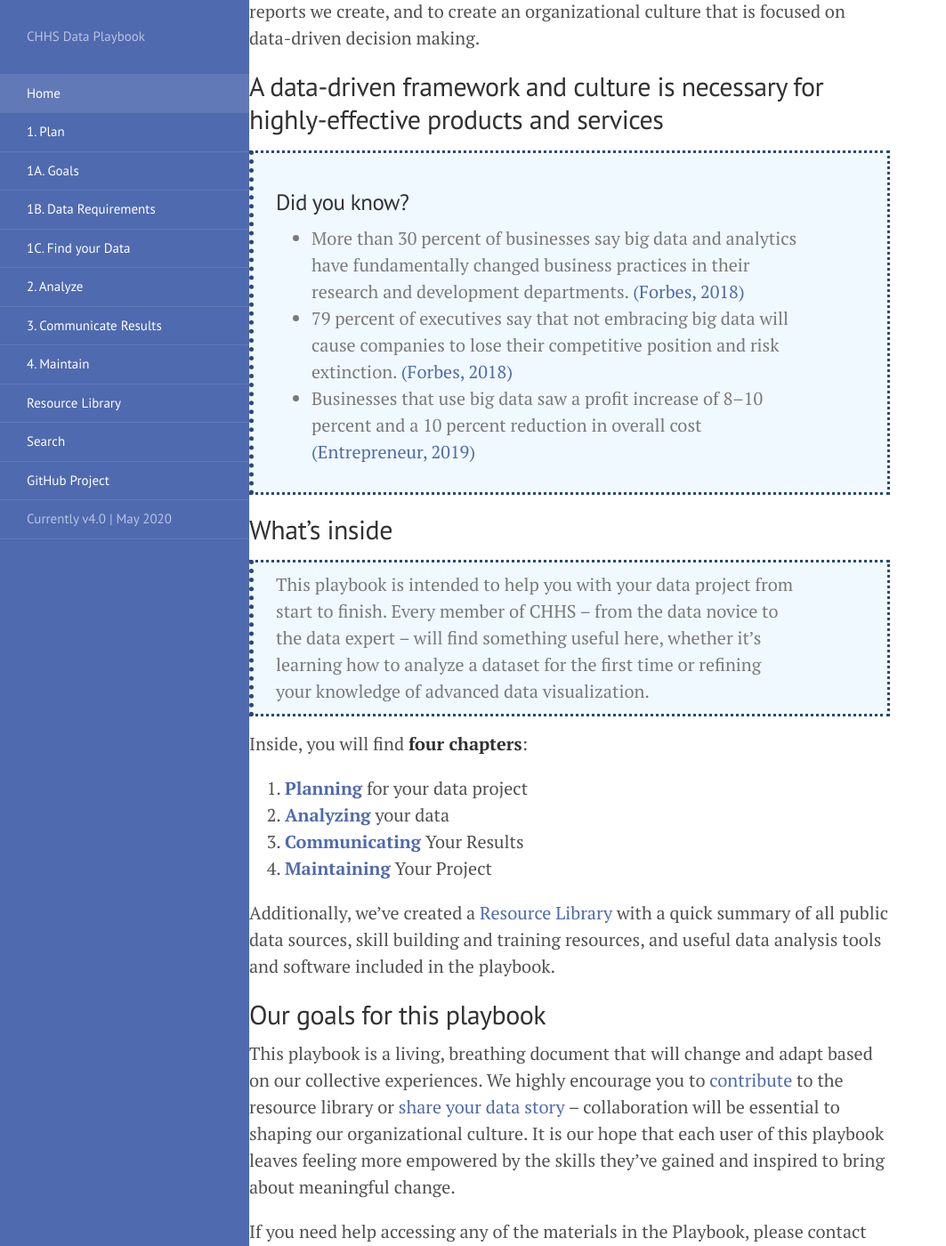
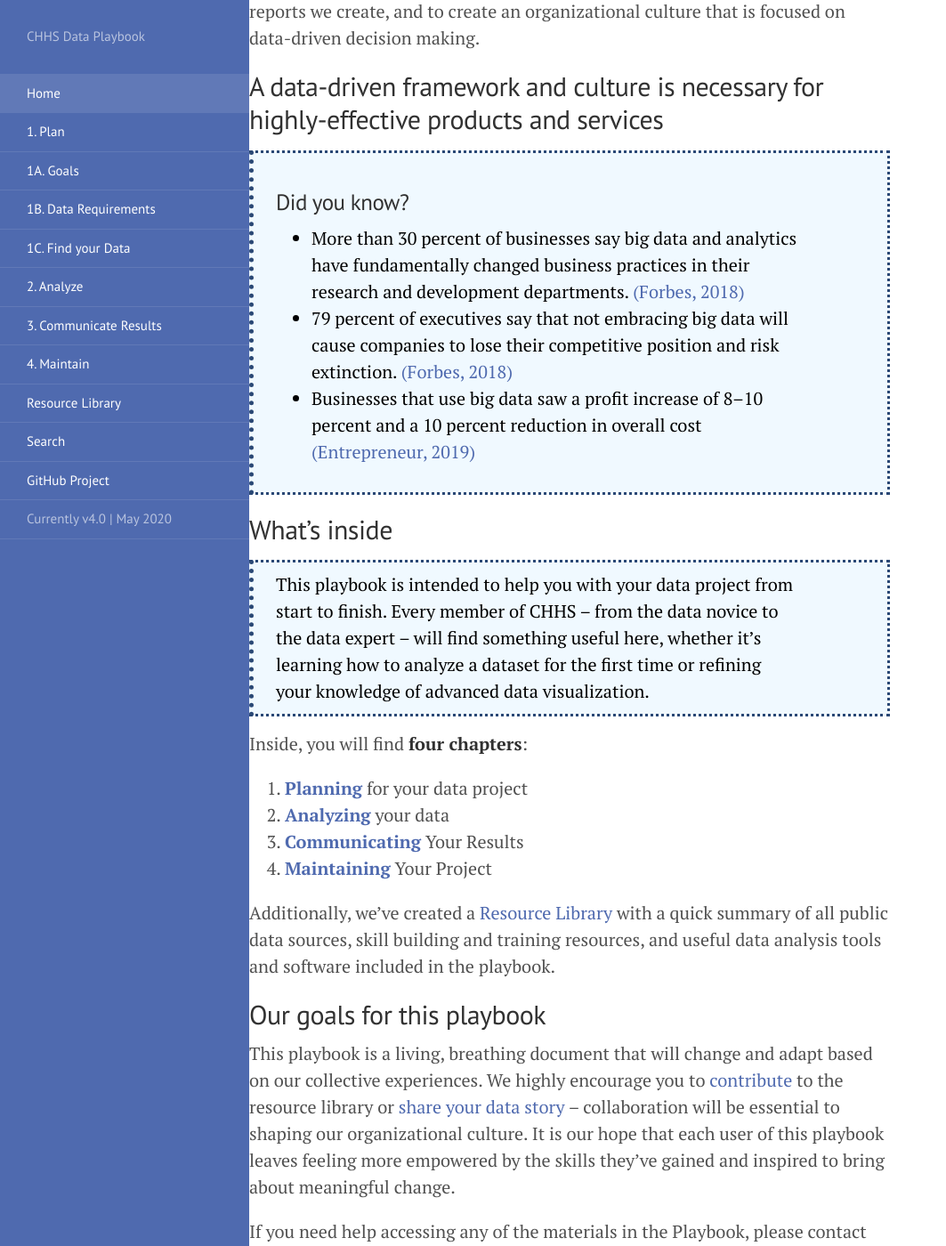
Before and after one commit to chhsdata/dataplaybook, a Jekyll site: the page built from index.md, in a window 1280 px wide and 1400 px high, scrolled down 436 px. Shown: the whole window at 89% size, without its empty margins (0-1063 px from the left). Built offline with Jekyll 4.4.1, drawn with Linux system fonts in a browser that asks for light colours; Markdown is read by kramdown in place of the engine named in the settings.

Commit message:
blockquote font color

```diff
--- a/assets/css/stanford184.css
+++ b/assets/css/stanford184.css
@@ -2,6 +2,6 @@ blockquote {
 	background-color: #f0f9ff;
 	border-style: dotted;
 	border-color: #2a4875;
-	font-color: black;
+	color: black;
 
 }
```
